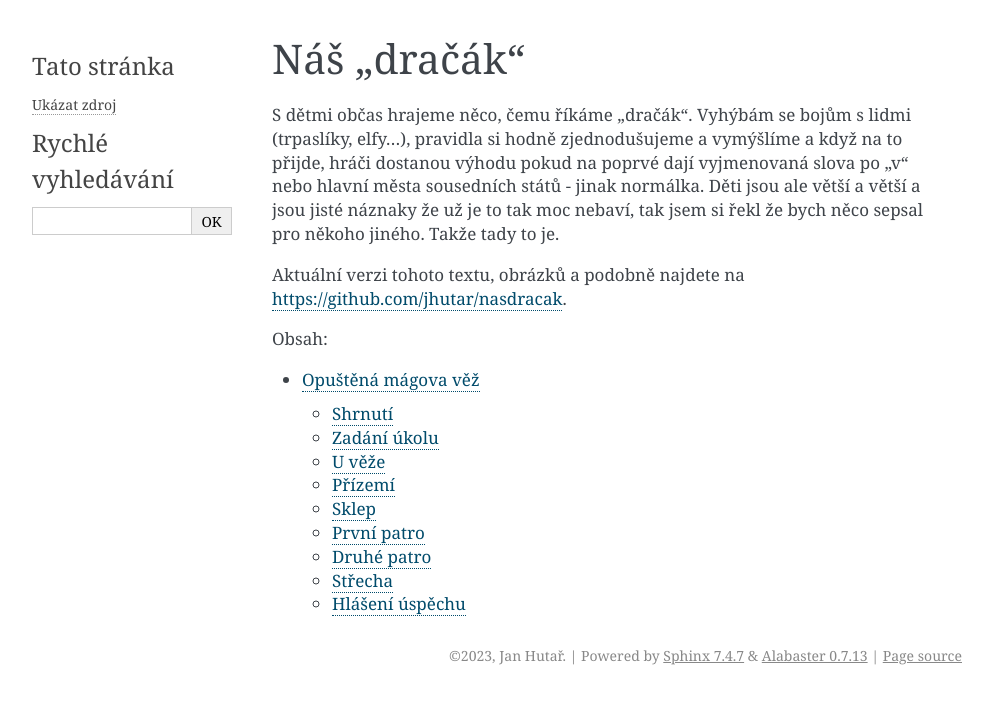
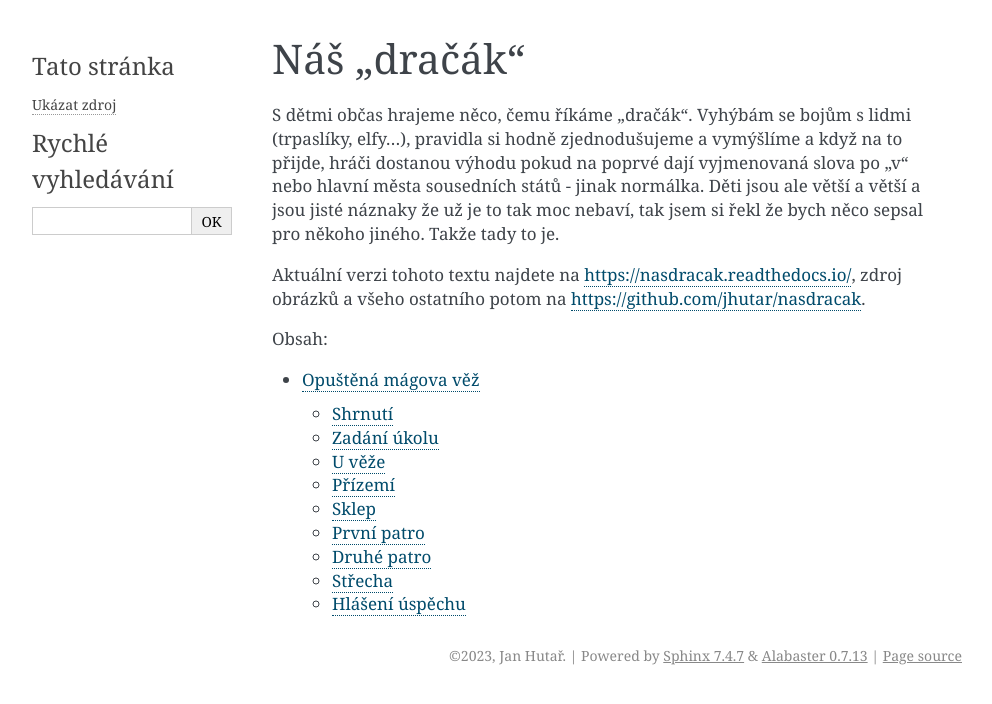
Before and after one commit to jhutar/nasdracak, a Sphinx documentation site: the page built from docs/source/index.rst, in a window 1280 px wide. Shown: the top 704 px of the page, without its empty margins (148-1140 px from the left). Built offline with Sphinx 7.4.7, drawn with Linux system fonts in a browser that asks for light colours; pages that are not in the unit, such as notebooks, are missing from menus.

Commit message:
docs: Pridan odkaz na RTD stranky

```diff
--- a/docs/source/index.rst
+++ b/docs/source/index.rst
@@ -3,7 +3,7 @@ Náš "dračák"
 
 S dětmi občas hrajeme něco, čemu říkáme "dračák". Vyhýbám se bojům s lidmi (trpaslíky, elfy…), pravidla si hodně zjednodušujeme a vymýšlíme a když na to přijde, hráči dostanou výhodu pokud na poprvé dají vyjmenovaná slova po "v" nebo hlavní města sousedních států - jinak normálka. Děti jsou ale větší a větší a jsou jisté náznaky že už je to tak moc nebaví, tak jsem si řekl že bych něco sepsal pro někoho jiného. Takže tady to je.
 
-Aktuální verzi tohoto textu, obrázků a podobně najdete na https://github.com/jhutar/nasdracak.
+Aktuální verzi tohoto textu najdete na https://nasdracak.readthedocs.io/, zdroj obrázků a všeho ostatního potom na https://github.com/jhutar/nasdracak.
 
 .. toctree::
    :maxdepth: 2
```
